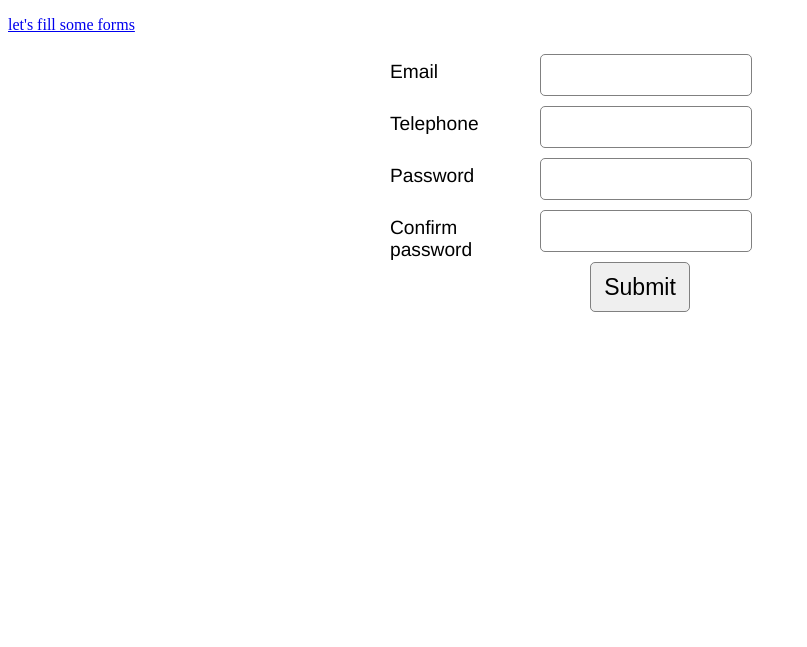
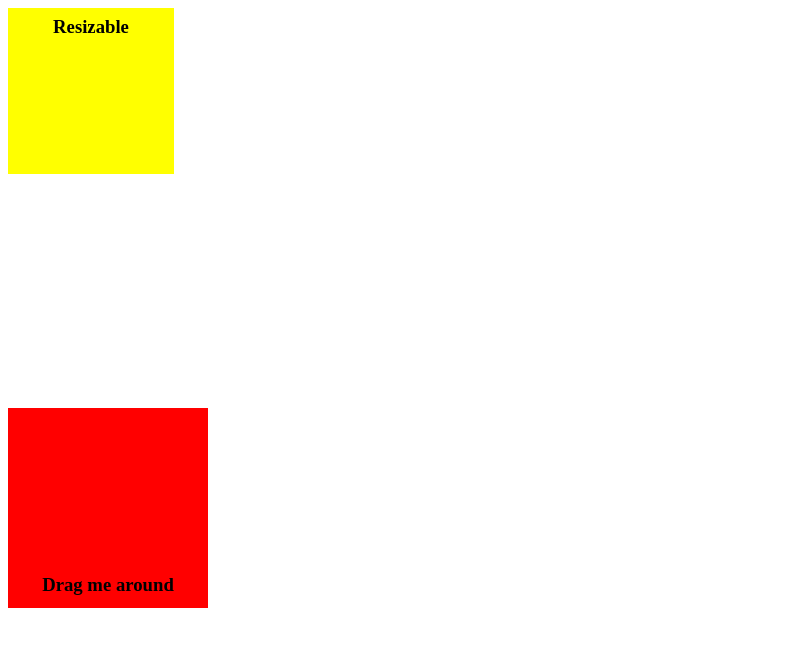
Before and after one commit to kaustubhhiware/archive, a Jekyll site: the page learning/jquery/index4.html, which Jekyll copies as it is, in a window 1280 px wide. Shown: the top 647 px of the page, without its empty margins (0-807 px from the left). Built offline with Jekyll 4.4.1, drawn with Linux system fonts in a browser that asks for light colours; nearby versions of some CDN libraries; library files that are not in the unit come from our copies.

Commit message:
Drag and drop testing

```diff
--- a/learning/jquery/index3.html
+++ b/learning/jquery/index3.html
@@ -50,7 +50,8 @@
 </head>
 
 <body>
-<p><a href="index3.html">let's fill some forms</a></p>
+<p><a href="index4.html">learn about ui</a></p>
+<p>The form doesn't work , I've given up.Just go to the next page already </p>
 
 <div id="wrapper">
 <form id="validationForm">
--- a/learning/jquery/index4.html
+++ b/learning/jquery/index4.html
@@ -1,140 +1,64 @@
 <!doctype html>
 <html>
 <head>
-<title>Webpage4.1</title>
+<title>Webpage 4.3</title>
 
 <meta charset="utf-8" />
 <meta http-equiv="Content-type" content="text/html; charset=utf-8" />
 <meta name="viewport" content="width=device-width, initial-scale=1" />
 
 <script type="text/javascript" src="jquery.min.js"></script>
-<style type="text/css">
 
-	#wrapper{
-		width: 500px;
-		margin:0 auto;
-		font-family: helvetica;
-		font-size: 1.2em;
+<script type="text/javascript" src="http://ajax.googleapis.com/ajax/
+libs/jqueryui/1.10.4/jquery-ui.min.js"></script>
+<script type="text/javascript" src="jquery-ui-1.11.4/jquery.min.js"></script>
+
+<style>
+
+	#draggable {
+		height:200px;
+		width:200px;
+		background-color:red;
+		position: relative;
+		top : 400px;
 	}
 
-	input{
-		width: 200px;
-		height: 30px;
-		padding: 5px;
-		border-radius: 5px;
-		font-size: 1.2em;
-		border:1px solid grey;
-		margin-bottom: 10px;
-
+	#resizable {
+		width: 150px;
+		height: 150px;
+		padding: 0.5em;
+		background-color: yellow;
+		float:left;
 	}
 
-	label{
-		width: 150px;
-		float: left;
-		left:200px;
-		padding-top: 7px;
+	h3 {
+		text-align: center;
+		margin: 0;
 	}
-
-	#submitButton{
-		height: 50px;
-		margin-left: 200px;
-		width: 100px;
-	}
-
-	#error{
-		color: red;
-		margin:20px;
-	}
-
 </style>
 </head>
 
 <body>
-<p><a href="index3.html">let's fill some forms</a></p>
 
-<div id="wrapper">
-<form id="validationForm">
 
-	<div id="error"></div>
-
-	<label for="email">Email</label>
-	<input name="email" id="email"/>
-
-	<label for="phone">Telephone</label>
-	<input name="phone" id="phone"/>
-
-	<label for="pass">Password</label>
-	<input name="pass" type="password" id="pass1"/>
-
-	<label for="pass">Confirm password</label>
-	<input name="pass" type="password" id="pass2"/>
-
-	<input id="submitButton" type="submit" value="Submit" />
-
-</form>
+<div id="resizable"><h3>Resizable</h3>
 </div>
 
+<div id="draggable"><h3>Drag me around</h3></div>
 
-<script type="text/javascript" src="jquery-3.0.0.min.js"></script>
+
+<script type="text/javascript" src="http://ajax.googleapis.com/ajax/
+libs/jqueryui/1.10.4/jquery-ui.min.js"></script>
+<script type="text/javascript" src="jquery-ui-1.11.4/jquery.min.js"></script>
 <script>
 
-	//online version of jquery : http://code.jquery.com/jquery.min.js
-	/*online version of jquery ui :
-	 http://ajax.googleapis.com/ajax/libs/jqueryui/1.10.4/jquery-ui.min.js
-	*/
-	alert("Mike testing");
+	$("#draggable").draggable();
 
-	//form
-	$("#validationForm").submit(function(event){
-
-		var errorMessage="";
-		//now what this does is , it submits the form and generates the new one - default
-		event.preventDefault();
-
-		//validate email function - stackOverFlow _/\_
-		function isValidEmailAddress(emailAddress) {
-			var pattern = new RegExp(/^((([a-z]|\d|
-			[!#\$%&'\*\+\-\/=\?\^_`{\|}~]|[\u00A0-\uD7FF\uF900-\uFDCF\uFDF0-\uFFEF])+(\.([a-
-			z]|\d|[!#\$%&'\*\+\-\/=\?\^_`{\|}~]|[\u00A0-\uD7FF\uF900-\uFDCF\uFDF0-\uFFEF])
-			+)*)|((\x22)((((\x20|\x09)*(\x0d\x0a))?(\x20|\x09)+)?(([\x01-\x08\x0b\x0c\x0e-
-			\x1f\x7f]|\x21|[\x23-\x5b]|[\x5d-\x7e]|[\u00A0-\uD7FF\uF900-\uFDCF\uFDF0-
-			\uFFEF])|(\\([\x01-\x09\x0b\x0c\x0d-\x7f]|[\u00A0-\uD7FF\uF900-\uFDCF\uFDF0-
-			\uFFEF]))))*(((\x20|\x09)*(\x0d\x0a))?(\x20|\x09)+)?(\x22)))@((([a-z]|\d|
-			[\u00A0-\uD7FF\uF900-\uFDCF\uFDF0-\uFFEF])|(([a-z]|\d|[\u00A0-\uD7FF\uF900-
-			\uFDCF\uFDF0-\uFFEF])([a-z]|\d|-|\.|_|~|[\u00A0-\uD7FF\uF900-\uFDCF\uFDF0-
-			\uFFEF])*([a-z]|\d|[\u00A0-\uD7FF\uF900-\uFDCF\uFDF0-\uFFEF])))\.)+(([a-z]|
-			[\u00A0-\uD7FF\uF900-\uFDCF\uFDF0-\uFFEF])|(([a-z]|[\u00A0-\uD7FF\uF900-\uFDCF
-			\uFDF0-\uFFEF])([a-z]|\d|-|\.|_|~|[\u00A0-\uD7FF\uF900-\uFDCF\uFDF0-
-			\uFFEF])*([a-z]|[\u00A0-\uD7FF\uF900-\uFDCF\uFDF0-\uFFEF])))\.?$/i);
-
-			return pattern.test(emailAddress);
-		};
-
-		if (!isValidEmailAddress($("#email").val())) {
-
-			//alert("not valid");
-			errorMessage="<br />Please enter a valid email address";
-		}
-		if (!$.isNumeric($("#phone").val())) {
-
-			errorMessage=errorMessage+"<br />Please enter a valid phone number";
-		}
-		if ($("#pass1").val() != $("#pass2").val()) {
-
-			errorMessage=errorMessage+"<br />Please enter matching passwords";
-		}
-
-		if (errorMessage=="") {
-
-			alert("Success!");
-		} else {
-
-			$("#error").html(errorMessage);
-		}
-	 	 	//may involve symbols here
-	});
+	$( "#resizable" ).resizable();
+</script>
 
 
-</script>
+
+
 </body>
 </html>
```
Also changed, not shown: other parts of learning/jquery/index3.html (+1 -1 lines).
